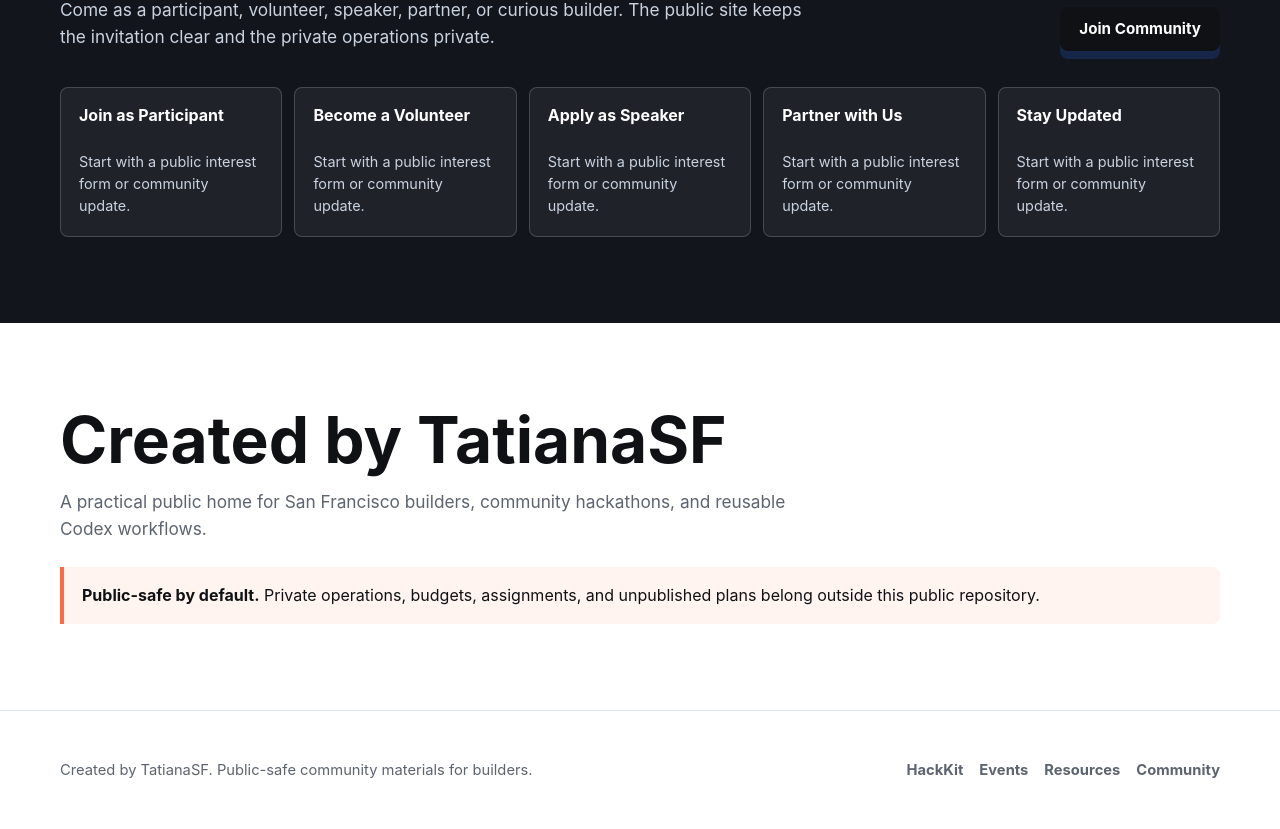
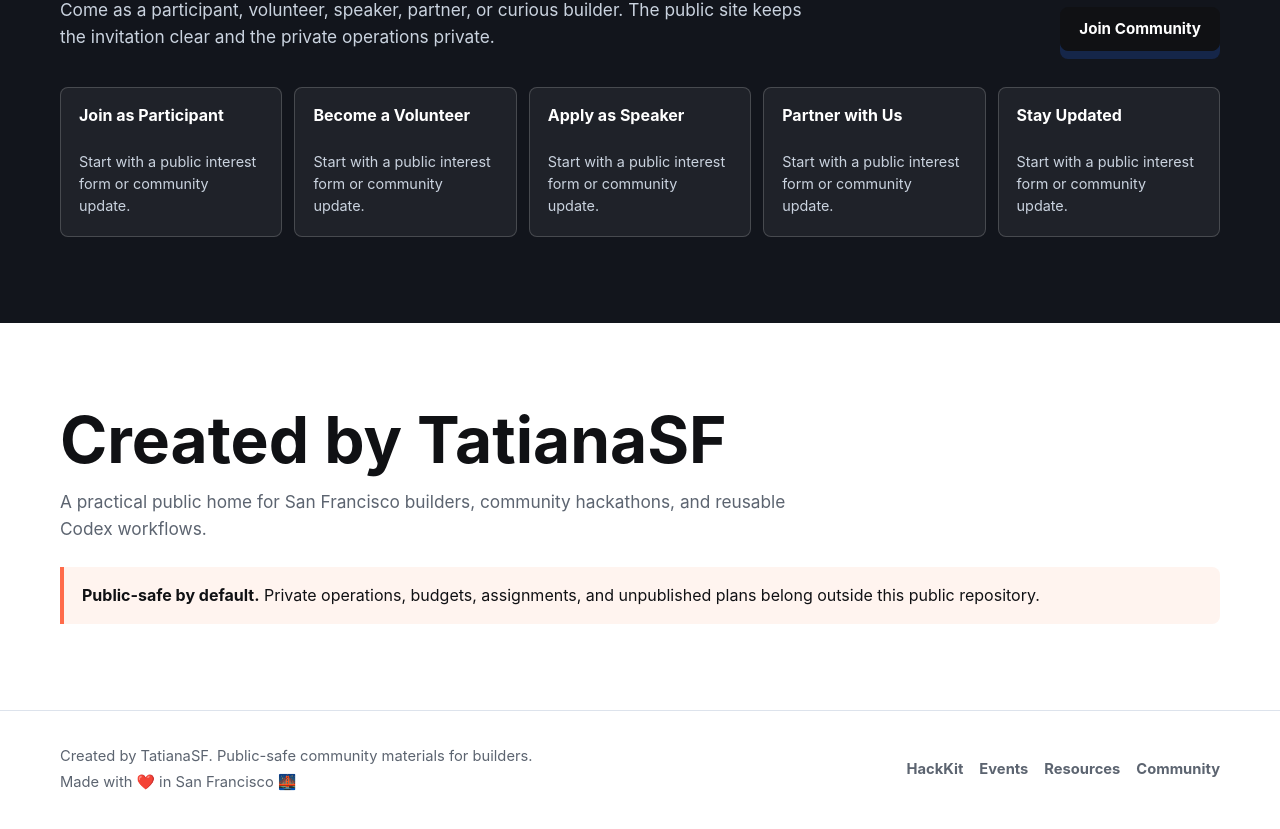
Before and after one commit to TatianaSF/codexsf-site, a Next.js app: page / in a window 1280 px wide. Shown: the part 2706-3535 px from the top of the page. Built offline with nearby package versions, Linux system fonts and the light colour scheme.

Commit message:
Add San Francisco footer note

```diff
--- a/app/globals.css
+++ b/app/globals.css
@@ -658,6 +658,15 @@
   font-weight: 700;
 }
 
+.footer-copy {
+  display: grid;
+  gap: 4px;
+}
+
+.footer-copy p {
+  margin: 0;
+}
+
 @media (max-width: 960px) {
   .nav-shell {
     display: grid;
--- a/components/SiteFooter.tsx
+++ b/components/SiteFooter.tsx
@@ -5,9 +5,12 @@
   return (
     <footer className="footer">
       <div className="footer-inner">
-        <p>
-          Created by <TatianaLink />. Public-safe community materials for builders.
-        </p>
+        <div className="footer-copy">
+          <p>
+            Created by <TatianaLink />. Public-safe community materials for builders.
+          </p>
+          <p>Made with ❤️ in San Francisco 🌉</p>
+        </div>
         <div className="footer-links">
           <Link href="/hackkit">HackKit</Link>
           <Link href="/events">Events</Link>
```
